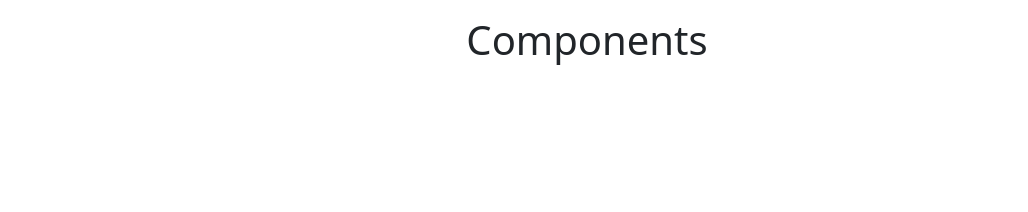
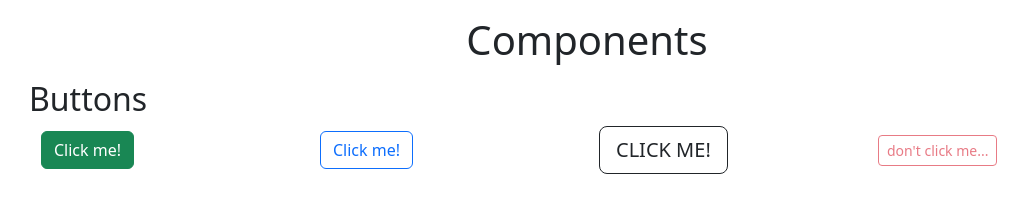
Before and after one commit to leemander/sassy-boots, a website: page freecodecamp/components/index.html in a window 1280 px wide. Shown: the whole page, without its empty margins (53-1081 px from the left). Drawn offline with nearby package versions, Linux system fonts and the light colour scheme.

Commit message:
Add buttons

```diff
--- a/freecodecamp/components/index.html
+++ b/freecodecamp/components/index.html
@@ -14,6 +14,33 @@
     ></script>
   </head>
   <body>
-    <main class="container"><h1 class="my-3 text-center">Components</h1></main>
+    <main class="container">
+      <h1 class="my-3 text-center">Components</h1>
+      <section>
+        <h2>Buttons</h2>
+        <div class="container-md">
+          <div class="row justify-content-center align-items-center gy-3">
+            <div class="col">
+              <button class="btn btn-success">Click me!</button>
+            </div>
+            <div class="col">
+              <button class="btn btn-outline-primary">Click me!</button>
+            </div>
+            <div class="col">
+              <button class="btn btn-outline-dark btn-lg text-uppercase">
+                Click me!
+              </button>
+            </div>
+            <div class="col">
+              <button
+                class="btn btn-outline-danger btn-sm text-lowercase disabled"
+              >
+                don't Click me...
+              </button>
+            </div>
+          </div>
+        </div>
+      </section>
+    </main>
   </body>
 </html>
```
Also changed, not shown: index.html (+0 -5 lines).
